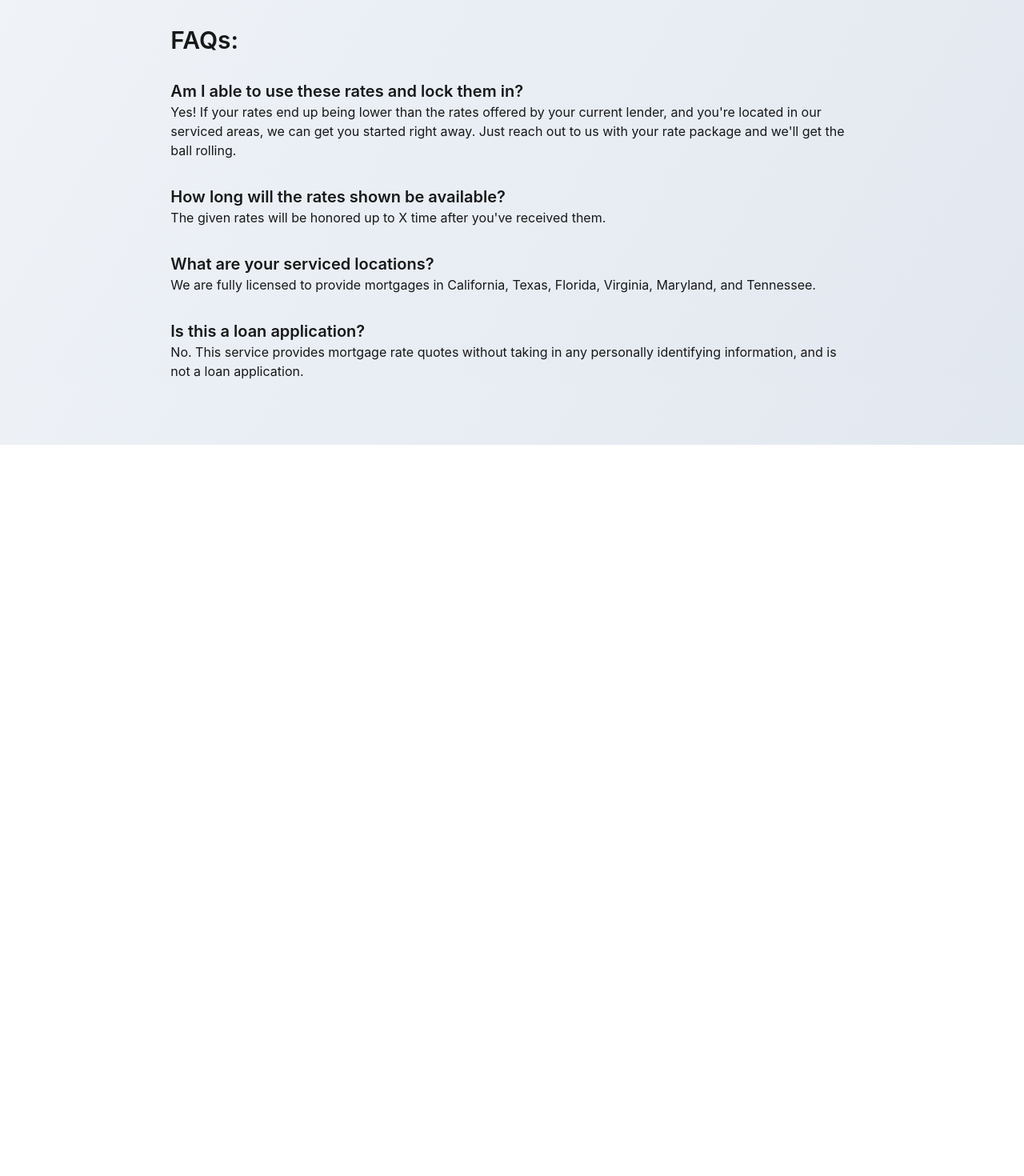
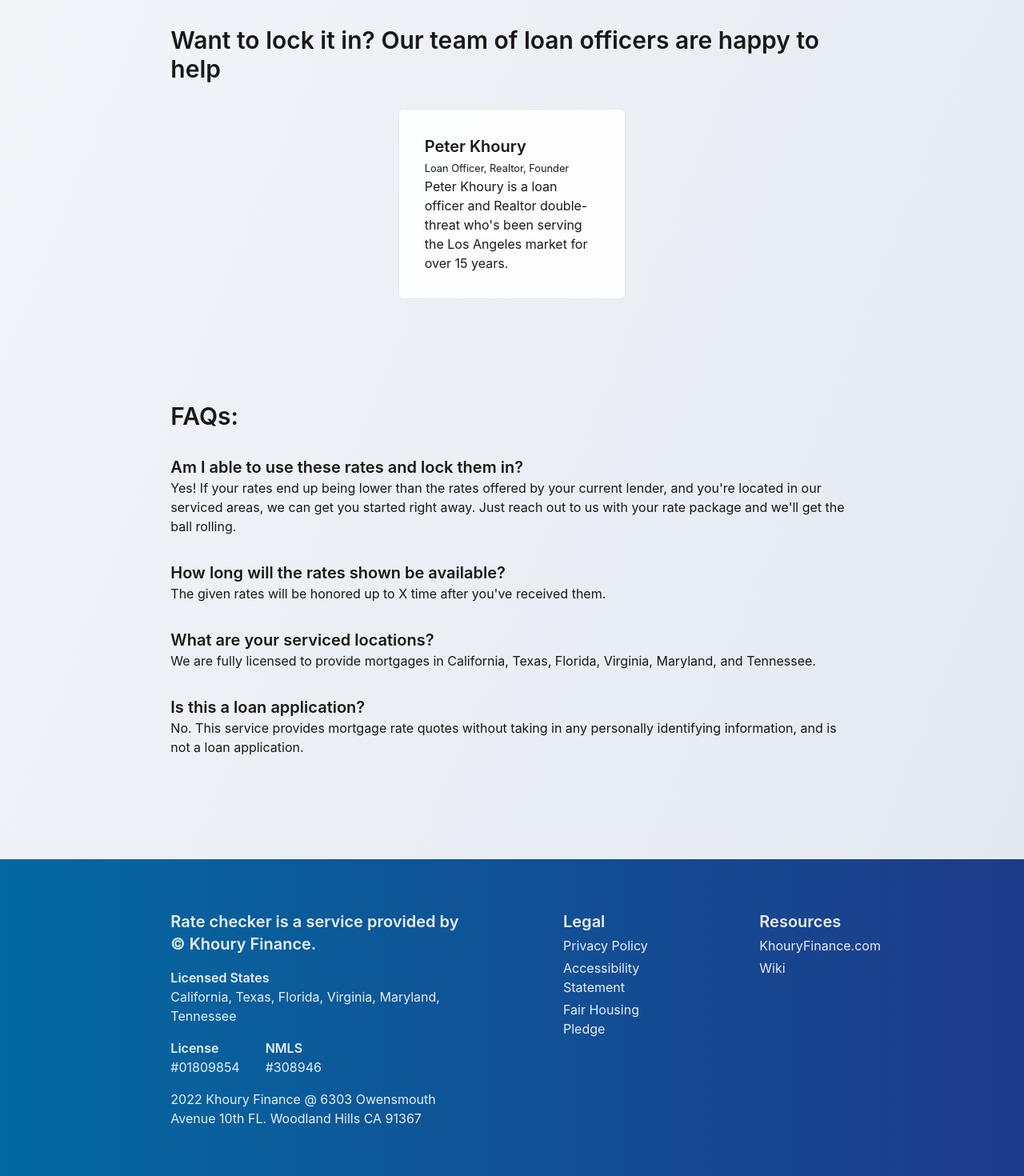
Before and after one commit to Uselysses/rate-checker, a Next.js app: page / in a window 1280 px wide. Shown: the part 1700-3170 px from the top of the page at 80% size. Before the commit the page ends 2256 px from the top, so only its background shows below. Built offline with nearby package versions, Linux system fonts and the light colour scheme.

Commit message:
Adds footer, Petes form changes

```diff
--- a/pages/index.tsx
+++ b/pages/index.tsx
@@ -37,7 +37,6 @@ const ERROR_MESSAGES = {
   occupancy: { required: "Please select your occupancy type" },
   midFico: { required: "Please select a FICO score range" },
   reserves: { required: "Please select a reserve range" },
-  pmi: { required: "Please select a PMI type" },
 }
 
 
@@ -106,7 +105,6 @@ const BinaryRadioButtons = ({ field }: BinaryRadioButtonsProps ) => {
   )
 }
 
-
 const FormField = () => {
   const { register, formState: {errors} } = useFormContext()
 
@@ -114,25 +112,11 @@ const FormField = () => {
     <div className="space-y-8">
       <fieldset className="space-y-4 md:gap-x-8">
         <legend>Tell us about your mortgage</legend>
-        <div className="space-y-1">
-          <label htmlFor="goal">Goal</label>
+
+        <div className="space-y-1 md:col-span-2">
+          <label htmlFor="loanProduct">Loan Product (select multiple if you want quotes for those products)</label>
           <div>
-            <select {...register("goal", ERROR_MESSAGES.goal)} id="goal">
-              <option value="">--</option>
-              <option value="purchase loan">Purchase Loan</option>
-              <option value="rate and term">Rate & Term</option>
-              <option value="cash out">Cash Out</option>
-              <option value="fha streamline">FHA Streamline</option>
-              <option value="va irrl">VA IRRL</option>
-            </select>
-            <ErrorMessage field={errors?.goal} />
-          </div>
-        </div>
-
-        <div className="space-y-1">
-          <label htmlFor="loanProduct">Loan Product</label>
-          <div>
-            <select {...register("loanProduct", ERROR_MESSAGES.loanProduct)} id="loanProduct" >
+            <select {...register("loanProduct", ERROR_MESSAGES.loanProduct)} id="loanProduct" multiple>
               <option value="">--</option>
               <option value="30 year fixed">30 Year Fixed</option>
               <option value="20 year fixed">20 Year Fixed</option>
@@ -153,6 +137,22 @@ const FormField = () => {
         </div>
 
         <div className="space-y-1">
+          <label htmlFor="goal">Goal</label>
+          <div>
+            <select {...register("goal", ERROR_MESSAGES.goal)} id="goal">
+              <option value="">--</option>
+              <option value="purchase loan">Purchase Loan</option>
+              <option value="rate and term">Rate & Term</option>
+              <option value="cash out">Cash Out</option>
+              <option value="fha streamline">FHA Streamline</option>
+              <option value="va irrl">VA IRRL</option>
+            </select>
+            <ErrorMessage field={errors?.goal} />
+          </div>
+        </div>
+
+
+        <div className="space-y-1">
           <label htmlFor="loanType">Loan Type</label>
           <div>
             <select {...register("loanType", ERROR_MESSAGES.loanType)} id="loanType">
@@ -164,19 +164,6 @@ const FormField = () => {
               <option value="Jumbo">Jumbo</option>
             </select>
             <ErrorMessage field={errors?.loanType} />
-          </div>
-        </div>
-
-        <div className="space-y-1">
-          <label htmlFor="pmi">PMI</label>
-          <div>
-            <select {...register("pmi", ERROR_MESSAGES.pmi)} id="pmi">
-              <option value="">--</option>
-              <option value="not needed">Not Needed</option>
-              <option value="borrower pays pmi">You Pay the PMI</option>
-              <option value="lender pays pmi">Lender Pays the PMI</option>
-            </select>
-            <ErrorMessage field={errors?.pmi}/>
           </div>
         </div>
 
@@ -292,18 +279,19 @@ const FormField = () => {
         </div>
 
         <div className="space-y-1">
-          <legend className="text-slate-600">Do you have any impounds?</legend>
+          <legend className="text-slate-600">Do you want an <a target="_blank" className="text-blue-500 hover:text-blue-400" href="https://www.investopedia.com/articles/mortgages-real-estate/09/mortgage-impound-accounts.asp">impound account?</a></legend>
           <BinaryRadioButtons field="impounds"  />
+        </div>
+
+        <div className="space-y-1">
+          <label htmlFor="email">Email Address:</label>
+          <div>
+            <input {...register("email", ERROR_MESSAGES.email)} type="email" id="email"/>
+            <ErrorMessage field={errors?.email}/>
+          </div>
         </div>
       </fieldset>
 
-      <fieldset className="space-y-1 md:flex md:flex-col">
-        <label htmlFor="email">Email Address</label>
-        <div className="md:w-1/2 md:gap-x-8">
-          <input {...register("email", ERROR_MESSAGES.email)} type="email" id="email"/>
-          <ErrorMessage field={errors?.email}/>
-        </div>
-      </fieldset>
     </div>
   )
 }
@@ -385,19 +373,83 @@ const UploadEstimateField = () => {
   const { register, formState: {errors} } = useFormContext()
 
   return(
-    <fieldset className="grid grid-cols-1 gap-4">
-      <div className="space-y-1">
-        <label>Upload your estimate and we&apos;ll give you a second opinion:</label>
+    <fieldset className="grid grid-cols-1 md:grid-cols-2 gap-4">
+      <div className="space-y-1 col-span-2">
+        <label>Your previous loan estimate gives us most of the information we need, with just a few general details below, we can give you your rate quote.</label>
         <input type="file" id="loanEstimateFile" name="loanEstimateFile" className="w-full md:w-1/2"/>
       </div>
 
-      <div className="grid grid-cols-2 space-y-1">
-        <label htmlFor="email" className="col-span-2">Email Address:</label>
-        <div className="col-span-2 md:col-span-1">
-          <input {...register("email", ERROR_MESSAGES.email)} type="email" id="email" />
-          <ErrorMessage field={errors?.email}/>
+      <div className="space-y-1 col-span-2">
+        <label htmlFor="occupancy">Occupancy</label>
+        <div className="w-full md:w-1/2">
+          <select {...register("occupancy", ERROR_MESSAGES.occupancy)} id="occupancy" name="occupancy">
+            <option value="">--</option>
+            <option value="primary residence">Primary Residence</option>
+            <option value="second home">Second Home</option>
+            <option value="investment property">Investment Property</option>
+          </select>
+          <ErrorMessage field={errors?.occupancy}/>
         </div>
       </div>
+
+      <fieldset className="space-y-4 col-span-2 md:gap-x-8">
+        <legend>Give us an idea of your finances</legend>
+        <div className="space-y-1">
+          <label htmlFor="midFico">Mid FICO</label>
+          <div>
+            <select {...register("midFico", ERROR_MESSAGES.midFico)} id="midFico">
+              <option value="">--</option>
+              <option value="760+">760+</option>
+              <option value="740-759">740-759</option>
+              <option value="720-739">720-739</option>
+              <option value="700-719">700-719</option>
+              <option value="680-699">680-699</option>
+              <option value="660-679">660-679</option>
+              <option value="640-659">640-659</option>
+              <option value="620-639">620-639</option>
+              <option value="600-619">600-619</option>
+              <option value="580-599">580-599</option>
+            </select>
+            <ErrorMessage field={errors?.midFico}/>
+          </div>
+        </div>
+
+        <div className="space-y-1">
+          <label htmlFor="reserves">Reserves</label>
+          <div>
+            <select {...register("reserves", ERROR_MESSAGES.reserves)} id="reserves">
+              <option value="">--</option>
+              <option value="12+ months">12+ Months</option>
+              <option value="9-12 months">9-12 Months</option>
+              <option value="6-9 months">6-9 Months</option>
+              <option value="3-6 months">3-6 Months</option>
+              <option value="1-3 months">1-3 Months</option>
+              <option value="0 months">0 Months</option>
+            </select>
+            <ErrorMessage field={errors?.reserves}/>
+          </div>
+        </div>
+
+        <div className="space-y-1">
+          <legend className="text-slate-600">Are you self-employed?</legend>
+          <BinaryRadioButtons field="selfEmployed"  />
+        </div>
+
+        <div className="space-y-1">
+          <legend className="text-slate-600">Do you want an <a target="_blank" className="text-blue-500 hover:text-blue-400" href="https://www.investopedia.com/articles/mortgages-real-estate/09/mortgage-impound-accounts.asp">impound account?</a></legend>
+          <BinaryRadioButtons field="impounds"  />
+        </div>
+
+        <div className="space-y-1">
+          <label htmlFor="email">Email Address:</label>
+          <div>
+            <input {...register("email", ERROR_MESSAGES.email)} type="email" id="email"/>
+            <ErrorMessage field={errors?.email}/>
+          </div>
+        </div>
+
+      </fieldset>
+
     </fieldset>
   )
 }
@@ -411,7 +463,7 @@ const Home: NextPage = () => {
   const hasLoanEstimate = methods.watch("hasLoanEstimate")
 
   return (
-    <article className="space-y-32 mb-20">
+    <article className="space-y-32">
       <div className="bg-gradient-to-r from-sky-500 to-blue-700 py-20 border-b-2 border-blue-400 shadow-md drop-shadow-lg">
         <section className="text-center">
           <h1 className="text-white/90">Double Check your Rate within 48 hours <br/> No Credit Pull Required</h1>
@@ -479,6 +531,19 @@ const Home: NextPage = () => {
         </FormProvider>
       </section>
 
+
+      <section>
+        <h2>Want to lock it in? Our team of loan officers are happy to help</h2>
+        <div className="grid grid-cols-3">
+          <div className="col-start-2 border rounded-md bg-white/90 p-8">
+            <figure/>
+            <h3>Peter Khoury</h3>
+            <small>Loan Officer, Realtor, Founder</small>
+            <p>Peter Khoury is a loan officer and Realtor double-threat who&apos;s been serving the Los Angeles market for over 15 years.</p>
+          </div>
+        </div>
+      </section>
+
       <section>
         <h2>FAQs:</h2>
         <div>
@@ -507,6 +572,46 @@ const Home: NextPage = () => {
         </div>
 
       </section>
+
+      <div className="py-16 bg-gradient-to-r from-sky-700 to-blue-900">
+        <section className="md:grid md:grid-cols-4 space-y-0 text-white/90 md:gap-32">
+          <div className="space-y-4 col-span-2">
+            <h3>Rate checker is a service provided by © Khoury Finance.</h3>
+
+            <div>
+              <h4>Licensed States</h4>
+              <p>California, Texas, Florida, Virginia, Maryland, Tennessee</p>
+            </div>
+
+            <div className="flex space-x-8">
+              <div>
+                <h4>License</h4>
+                <p>#01809854</p>
+              </div>
+
+              <div>
+                <h4>NMLS</h4>
+                <p>#308946</p>
+              </div>
+            </div>
+
+            <p>2022 Khoury Finance @ 6303 Owensmouth Avenue 10th FL. Woodland Hills CA 91367</p>
+          </div>
+
+          <div className="flex flex-col space-y-1 pt-8 md:pt-0">
+            <h3>Legal</h3>
+            <a className="hover:text-white/50" target="_blank" href="https://www.khouryfinance.com/privacy">Privacy Policy</a>
+            <a className="hover:text-white/50" target="_blank" href="https://www.khouryfinance.com/accessibility">Accessibility Statement</a>
+            <a className="hover:text-white/50" target="_blank" href="https://www.khouryfinance.com/fair-housing-pledge">Fair Housing Pledge</a>
+          </div>
+
+          <div className="flex flex-col space-y-1 pt-8 md:pt-0">
+            <h3>Resources</h3>
+            <a className="hover:text-white/50" target="_blank" href="https://www.khouryfinance.com/">KhouryFinance.com</a>
+            <a className="hover:text-white/50" target="_blank" href="https://wiki.khouryfinance.com/">Wiki</a>
+          </div>
+        </section>
+      </div>
     </article>
   )
 }
--- a/styles/globals.css
+++ b/styles/globals.css
@@ -16,6 +16,9 @@
   }
   h3 {
     @apply text-xl font-semibold;
+  }
+  h4 {
+    @apply font-semibold;
   }
   section {
     @apply space-y-8;
```
